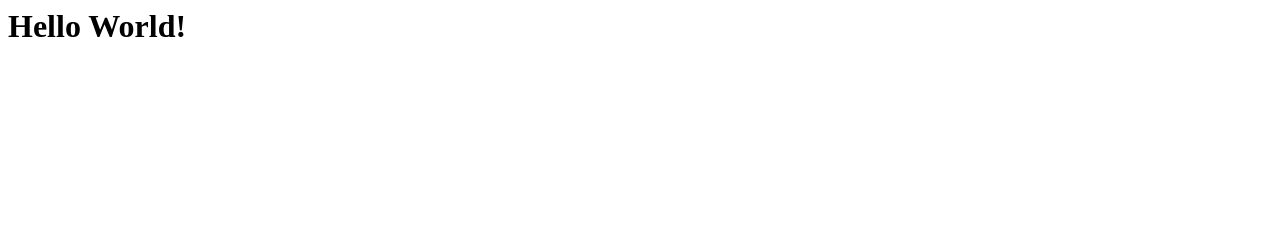
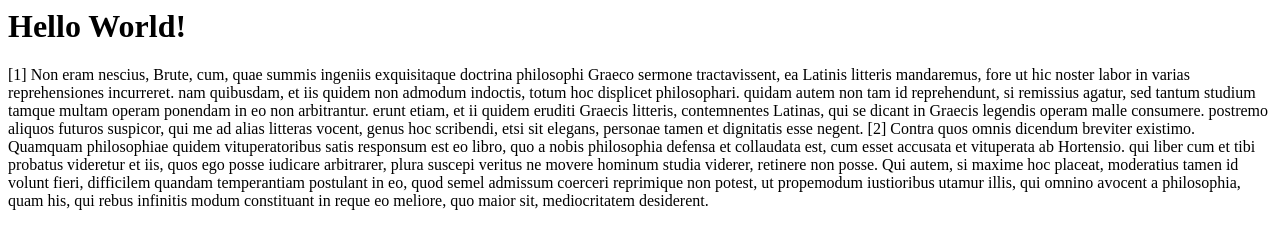
Before and after one commit to innocampus/innocampus.github.io, a plain HTML site: page index.html in a window 1280 px wide. Drawn offline with Linux system fonts and the light colour scheme.

Commit message:
Update index.html

```diff
--- a/index.html
+++ b/index.html
@@ -1 +1,6 @@
 <h1>Hello World!</h1>
+<p>
+  [1] Non eram nescius, Brute, cum, quae summis ingeniis exquisitaque doctrina philosophi Graeco sermone tractavissent, ea Latinis litteris mandaremus, fore ut hic noster labor in varias reprehensiones incurreret. nam quibusdam, et iis quidem non admodum indoctis, totum hoc displicet philosophari. quidam autem non tam id reprehendunt, si remissius agatur, sed tantum studium tamque multam operam ponendam in eo non arbitrantur. erunt etiam, et ii quidem eruditi Graecis litteris, contemnentes Latinas, qui se dicant in Graecis legendis operam malle consumere. postremo aliquos futuros suspicor, qui me ad alias litteras vocent, genus hoc scribendi, etsi sit elegans, personae tamen et dignitatis esse negent.
+
+[2] Contra quos omnis dicendum breviter existimo. Quamquam philosophiae quidem vituperatoribus satis responsum est eo libro, quo a nobis philosophia defensa et collaudata est, cum esset accusata et vituperata ab Hortensio. qui liber cum et tibi probatus videretur et iis, quos ego posse iudicare arbitrarer, plura suscepi veritus ne movere hominum studia viderer, retinere non posse. Qui autem, si maxime hoc placeat, moderatius tamen id volunt fieri, difficilem quandam temperantiam postulant in eo, quod semel admissum coerceri reprimique non potest, ut propemodum iustioribus utamur illis, qui omnino avocent a philosophia, quam his, qui rebus infinitis modum constituant in reque eo meliore, quo maior sit, mediocritatem desiderent.
+</p>
```
